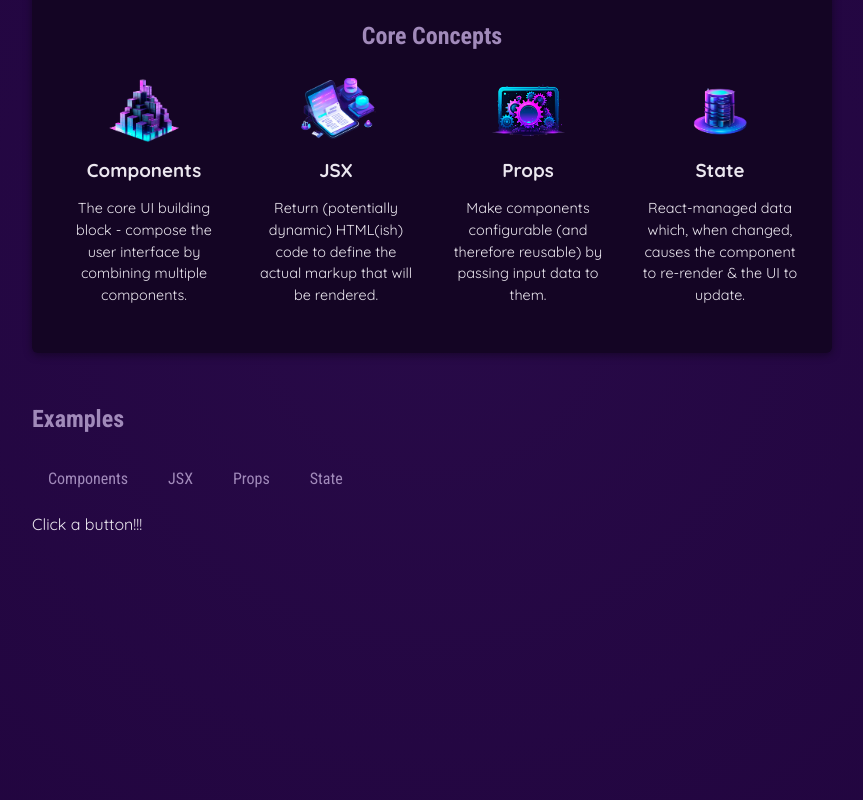
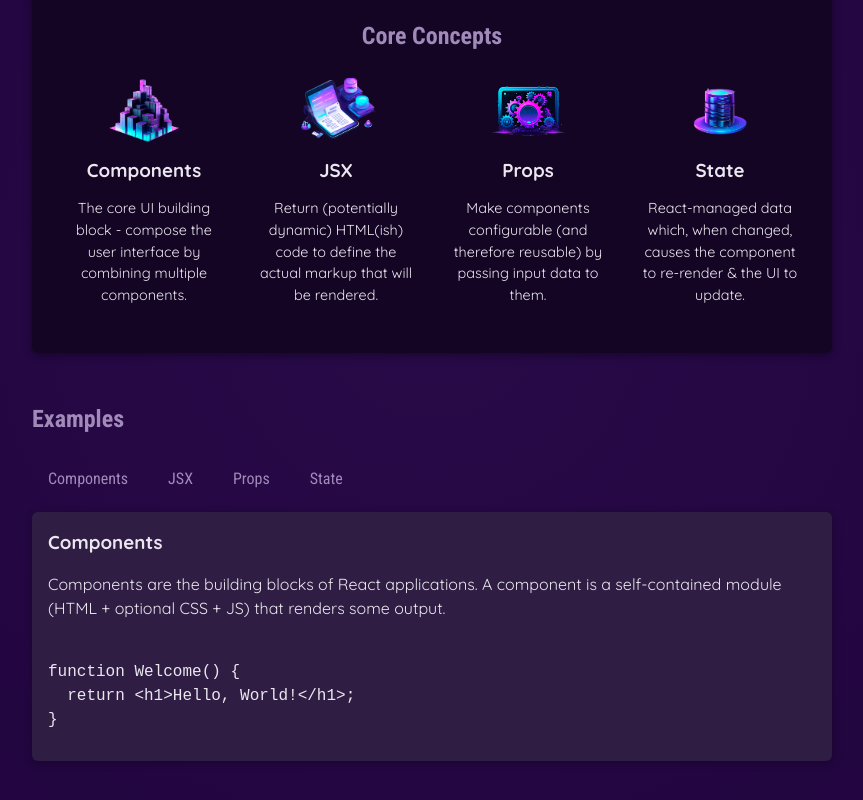
Before and after one commit to Abhilashgupta2706/React.js, a React (Vite) app in the folder 01-starting-project/: page / in a window 1280 px wide. Shown: the part 346-1146 px from the top of the page, without its empty margins (208-1071 px from the left). Built offline with nearby package versions, Linux system fonts and the light colour scheme.

Commit message:
Dynamic data with use state

```diff
--- a/01-starting-project/src/App.jsx
+++ b/01-starting-project/src/App.jsx
@@ -2,11 +2,11 @@
 import CoreConcept from './components/CoreConcept/CoreConcept.jsx';
 import Header from './components/Header/Header.jsx';
 import TabButton from './components/TabButton/TabButton.jsx';
-import { CORE_CONCEPTS } from './data.js';
+import { CORE_CONCEPTS, EXAMPLES } from './data.js';
 
 function App() {
 
-    const [selectedTopic, setSelectedTopic] = useState("Click a button!!!")
+    const [selectedTopic, setSelectedTopic] = useState('components')
 
     function handleSelect(selectedButton) {
         setSelectedTopic(selectedButton)
@@ -37,12 +37,18 @@
                         {/* Both children & attribute props approch is good */}
 
                         {/* In case of arrow function, you can use the parenthasis as it will now not excecute on rendering */}
-                        <TabButton onSelect={() => handleSelect('Components')}> Components </TabButton>
-                        <TabButton onSelect={() => handleSelect('JSX')}> JSX </TabButton>
-                        <TabButton onSelect={() => handleSelect('Props')}> Props </TabButton>
-                        <TabButton onSelect={() => handleSelect('State')}> State </TabButton>
+                        <TabButton onSelect={() => handleSelect('components')}> Components </TabButton>
+                        <TabButton onSelect={() => handleSelect('jsx')}> JSX </TabButton>
+                        <TabButton onSelect={() => handleSelect('props')}> Props </TabButton>
+                        <TabButton onSelect={() => handleSelect('state')}> State </TabButton>
                     </menu>
-                    {selectedTopic}
+                    <div id="tab-content">
+                        <h3>{EXAMPLES[selectedTopic].title}</h3>
+                        <p>{EXAMPLES[selectedTopic].description}</p>
+                        <pre>
+                            <code>{EXAMPLES[selectedTopic].code}</code>
+                        </pre>
+                    </div>
                 </section>
             </main>
         </div>
--- a/01-starting-project/src/data.js
+++ b/01-starting-project/src/data.js
@@ -29,3 +29,54 @@
             'React-managed data which, when changed, causes the component to re-render & the UI to update.',
     },
 ];
+
+export const EXAMPLES = {
+    components: {
+        title: 'Components',
+        description:
+            'Components are the building blocks of React applications. A component is a self-contained module (HTML + optional CSS + JS) that renders some output.',
+        code: `
+function Welcome() {
+  return <h1>Hello, World!</h1>;
+}`,
+    },
+    jsx: {
+        title: 'JSX',
+        description:
+            'JSX is a syntax extension to JavaScript. It is similar to a template language, but it has full power of JavaScript (e.g., it may output dynamic content).',
+        code: `
+<div>
+  <h1>Welcome {userName}</h1>
+  <p>Time to learn React!</p>
+</div>`,
+    },
+    props: {
+        title: 'Props',
+        description:
+            'Components accept arbitrary inputs called props. They are like function arguments.',
+        code: `
+function Welcome(props) {
+  return <h1>Hello, {props.name}</h1>;
+}`,
+    },
+    state: {
+        title: 'State',
+        description:
+            'State allows React components to change their output over time in response to user actions, network responses, and anything else.',
+        code: `
+function Counter() {
+  const [isVisible, setIsVisible] = useState(false);
+
+  function handleClick() {
+    setIsVisible(true);
+  }
+
+  return (
+    <div>
+      <button onClick={handleClick}>Show Details</button>
+      {isVisible && <p>Amazing details!</p>}
+    </div>
+  );
+}`,
+    },
+};
```
